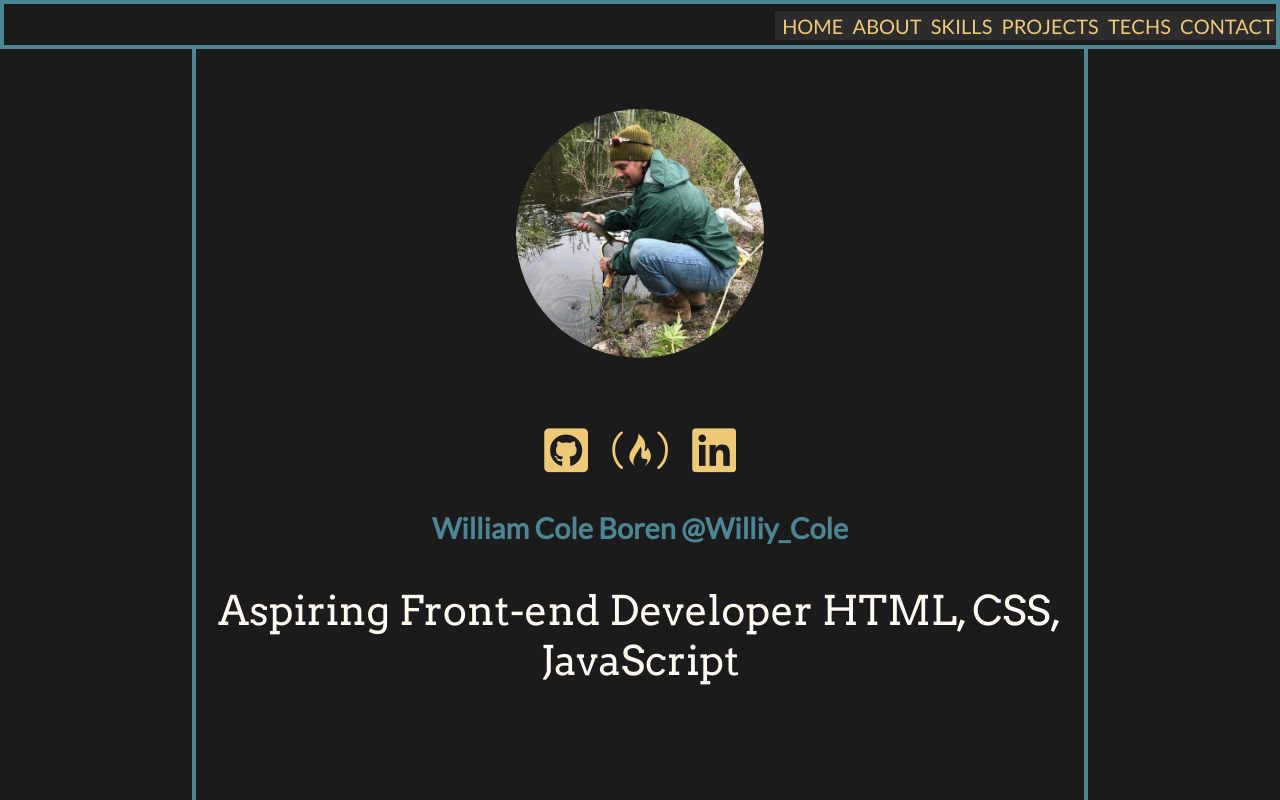
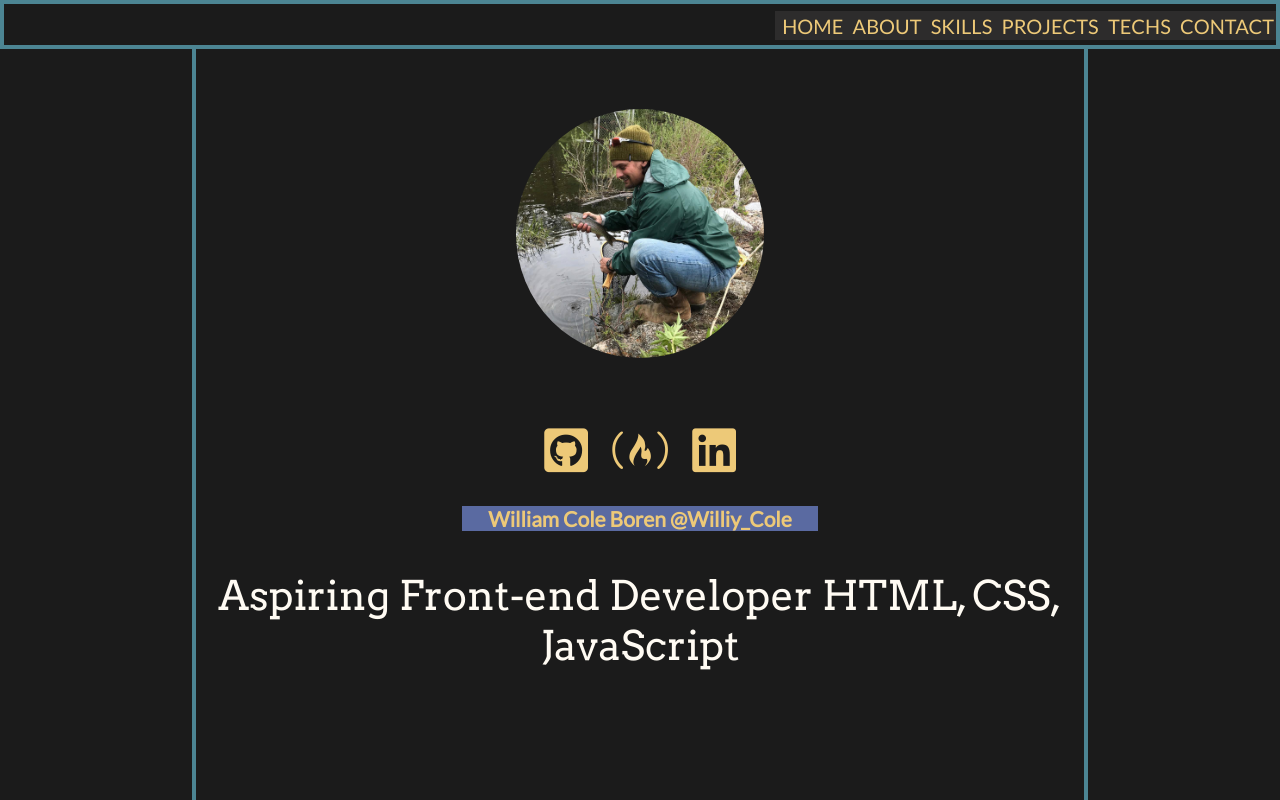
Before and after one commit to williycole/FCC_Portfolio_Project, a plain HTML site: page index.html in a window 1280 px wide. Shown: the top 800 px of the page. Drawn offline with Linux system fonts and the light colour scheme.

Commit message:
Update index.html

```diff
--- a/index.html
+++ b/index.html
@@ -46,7 +46,7 @@
                     <i class="fab fa-linkedin"></i>
                 </a>
             </div>
-            <h1 id="name">
+            <h1 id="welcome-name">
                 William Cole Boren @Williy_Cole
             </h1>
             <p id="topSkills">Aspiring Front-end Developer HTML, CSS, JavaScript</p>
```
